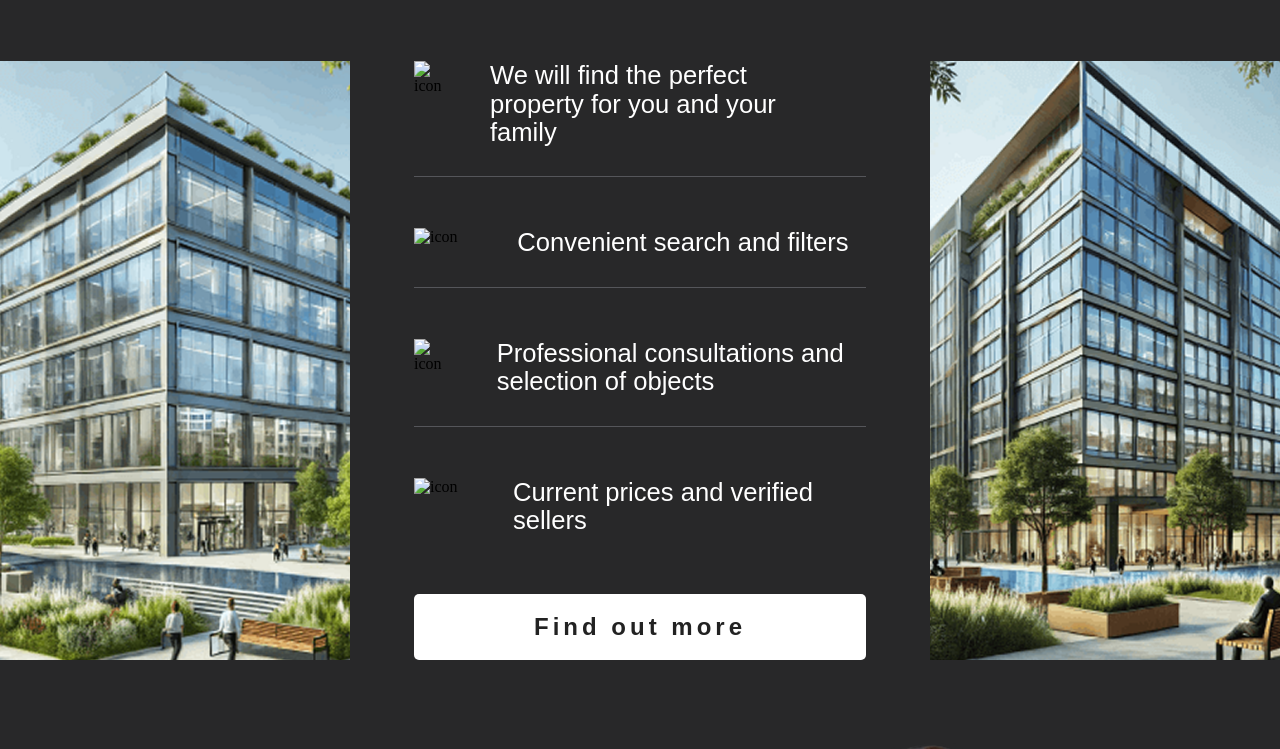
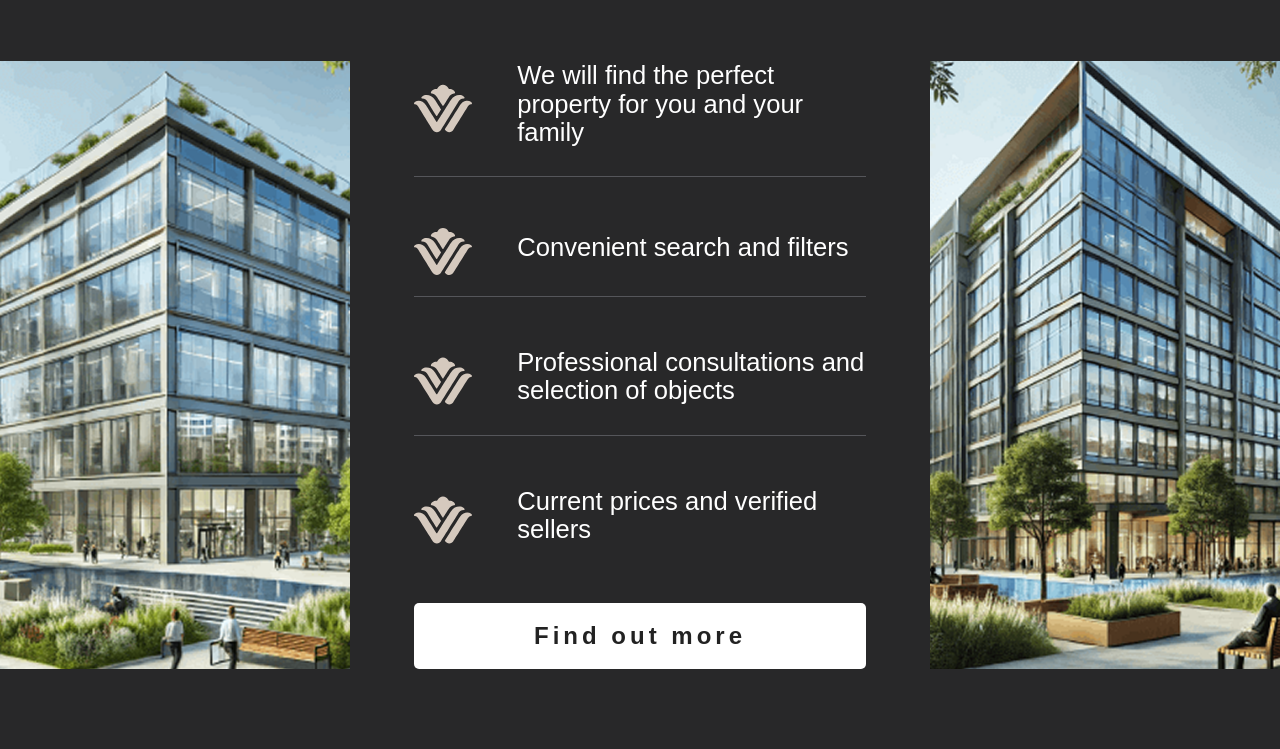
Before and after one commit to Enkhe95/mst, a plain HTML site: page index.html in a window 1280 px wide. Shown: the part 485-1234 px from the top of the page. Drawn offline with Linux system fonts and the light colour scheme; the site is published under a folder, as on GitHub Pages, so addresses that start at the root find nothing.

Commit message:
fix: link icon main

```diff
--- a/index.html
+++ b/index.html
@@ -58,24 +58,24 @@
         <div class="content-wrap">
           <div class="content-text">
             <div class="content-text-subtext underline">
-              <img src="/src/img/icon-main.svg" alt="icon" class="icon" />
+              <img src="./src/img/icon-main.svg" alt="icon" class="icon" />
               <p class="text">
                 We will find the perfect property for you and your family
               </p>
               <span class="underline"></span>
             </div>
             <div class="content-text-subtext underline">
-              <img src="/src/img/icon-main.svg" alt="icon" class="icon" />
+              <img src="./src/img/icon-main.svg" alt="icon" class="icon" />
               <p class="text">Convenient search and filters</p>
             </div>
             <div class="content-text-subtext underline">
-              <img src="/src/img/icon-main.svg" alt="icon" class="icon" />
+              <img src="./src/img/icon-main.svg" alt="icon" class="icon" />
               <p class="text">
                 Professional consultations and selection of objects
               </p>
             </div>
             <div class="content-text-subtext">
-              <img src="/src/img/icon-main.svg" alt="icon" class="icon" />
+              <img src="./src/img/icon-main.svg" alt="icon" class="icon" />
               <p class="text">Current prices and verified sellers</p>
             </div>
             <button class="btn">Find out more</button>
```
